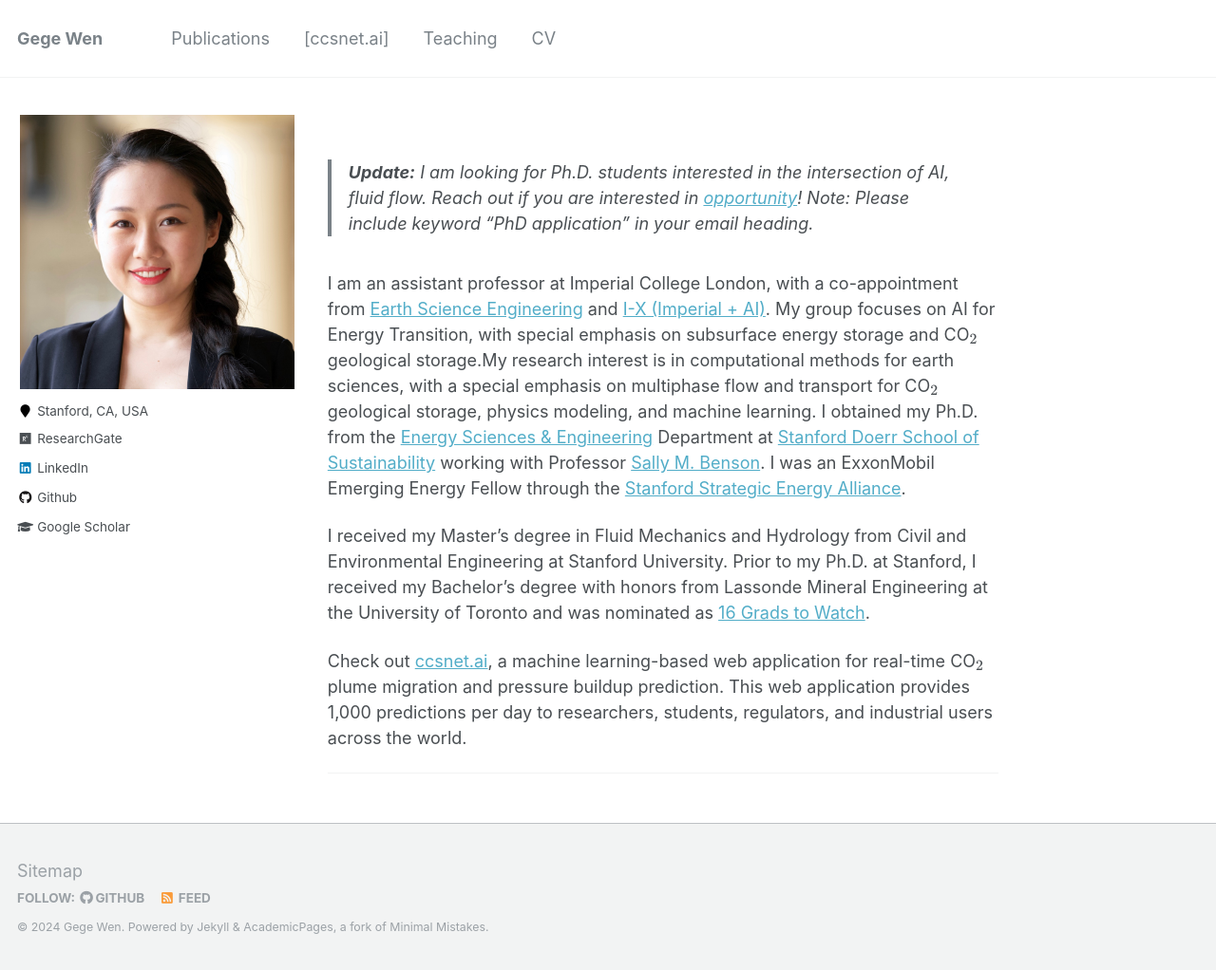
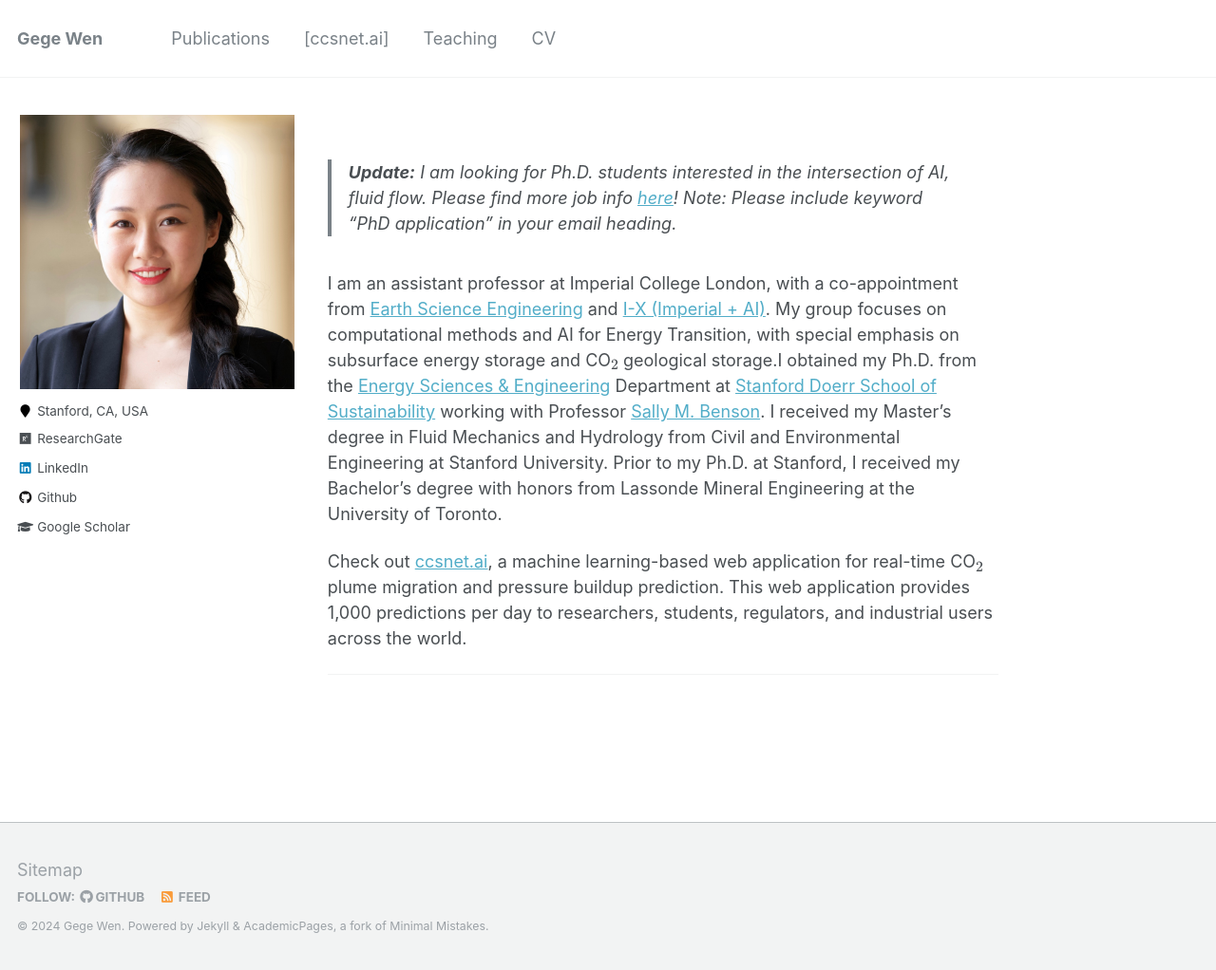
Before and after one commit to gegewen/gegewen.github.io, a Jekyll site: the page built from _pages/about.md, in a window 1280 px wide and 1022 px high. Shown: the whole window at 95% size. Built offline with Jekyll 4.4.1, drawn with Linux system fonts in a browser that asks for light colours; formulas are drawn with MathJax 3.

Commit message:
fix typo

```diff
--- a/_pages/about.md
+++ b/_pages/about.md
@@ -8,13 +8,10 @@ redirect_from:
   - /about.html
 ---
 
-> __Update:__ I am looking for Ph.D. students interested in the intersection of AI, fluid flow. Reach out if you are interested in [opportunity](https://www.imperial.ac.uk/media/imperial-college/grantham-institute/public/dtp/2024-projects/grantham-institute-2024-projects/2024_27_ESE_GW.pdf)! Note: Please include keyword "PhD application" in your email heading.
+> __Update:__ I am looking for Ph.D. students interested in the intersection of AI, fluid flow. Please find more job info [here](https://www.imperial.ac.uk/media/imperial-college/grantham-institute/public/dtp/2024-projects/grantham-institute-2024-projects/2024_27_ESE_GW.pdf)! Note: Please include keyword "PhD application" in your email heading.
 
-I am an assistant professor at Imperial College London, with a co-appointment from [Earth Science Engineering](https://www.imperial.ac.uk/earth-science/) and [I-X (Imperial + AI)](https://ix.imperial.ac.uk/). My group focuses on AI for Energy Transition, with special emphasis on subsurface energy storage and CO$_2$ geological storage.My research interest is in computational methods for earth sciences, with a special emphasis on multiphase flow and transport for CO$_2$ geological storage, physics modeling, and machine learning. I obtained my Ph.D. from the [Energy Sciences & Engineering](https://earth.stanford.edu/ere) Department at [Stanford Doerr School of Sustainability](https://sustainability.stanford.edu/)
-working with Professor [Sally M. Benson](https://earth.stanford.edu/people/sally-benson). I was an ExxonMobil Emerging Energy Fellow through the [Stanford Strategic Energy Alliance](https://news.stanford.edu/2018/03/01/new-energy-research-program-collaboration/).
-
-
-I received my Master's degree in Fluid Mechanics and Hydrology from Civil and Environmental Engineering at Stanford University. Prior to my Ph.D. at Stanford, I received my Bachelor's degree with honors from Lassonde Mineral Engineering at the University of Toronto and was nominated as [16 Grads to Watch](https://news.engineering.utoronto.ca/grads-watch-16-global-engineering-leaders/).
+I am an assistant professor at Imperial College London, with a co-appointment from [Earth Science Engineering](https://www.imperial.ac.uk/earth-science/) and [I-X (Imperial + AI)](https://ix.imperial.ac.uk/). My group focuses on computational methods and AI for Energy Transition, with special emphasis on subsurface energy storage and CO$_2$ geological storage.I obtained my Ph.D. from the [Energy Sciences & Engineering](https://earth.stanford.edu/ere) Department at [Stanford Doerr School of Sustainability](https://sustainability.stanford.edu/)
+working with Professor [Sally M. Benson](https://earth.stanford.edu/people/sally-benson). I received my Master's degree in Fluid Mechanics and Hydrology from Civil and Environmental Engineering at Stanford University. Prior to my Ph.D. at Stanford, I received my Bachelor's degree with honors from Lassonde Mineral Engineering at the University of Toronto.
 
 
 Check out [ccsnet.ai](http://ccsnet.ai), a machine learning-based web application for real-time CO$_2$ plume migration and pressure buildup prediction. This web application provides 1,000 predictions per day to researchers, students, regulators, and industrial users across the world.
```
